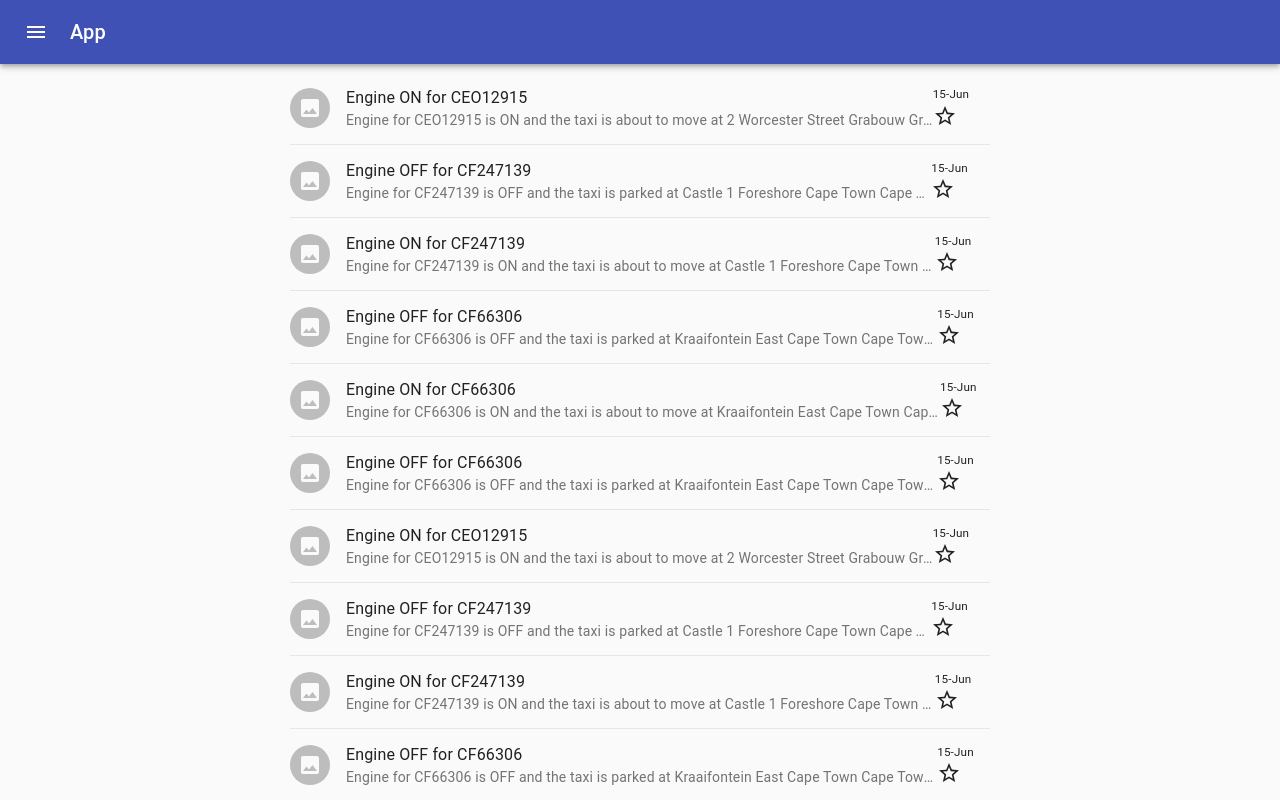
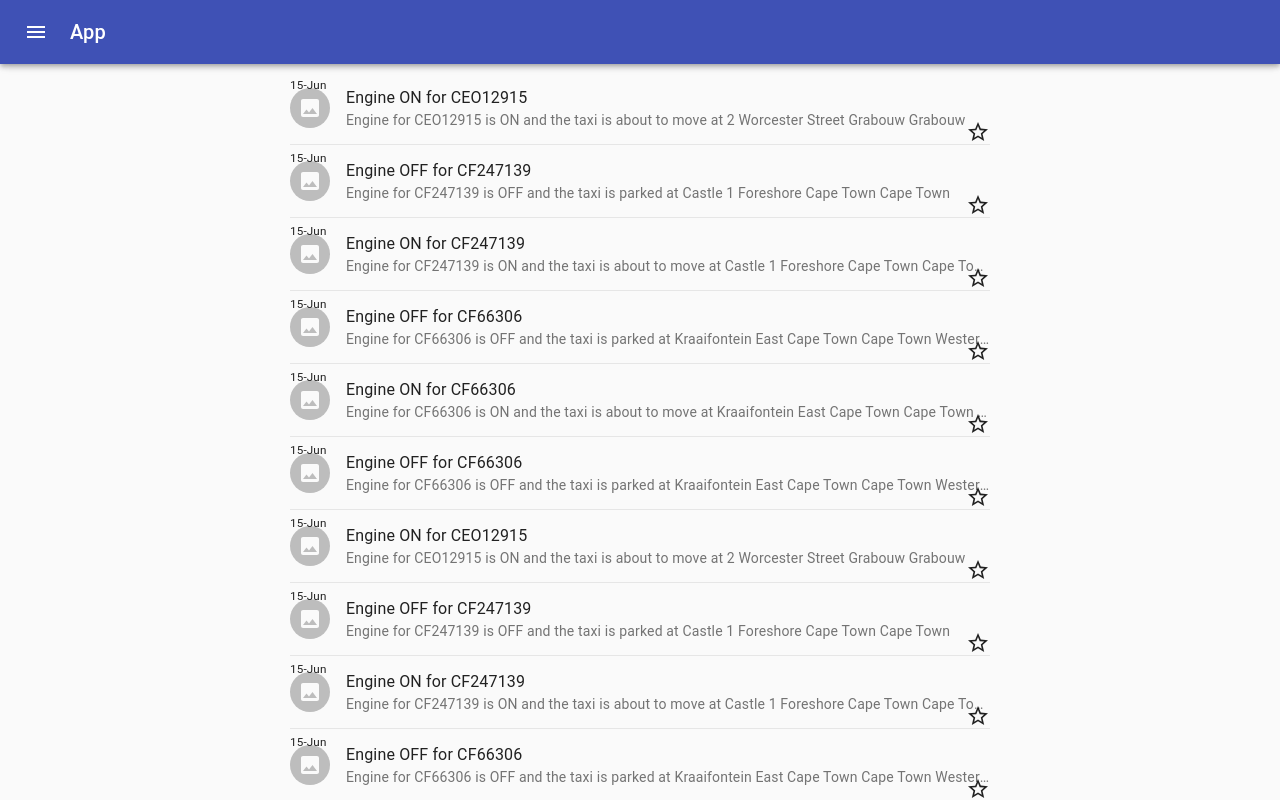
Before and after one commit to makhosi6/zealous-rain, a React (Create React App) app: page /messages in a window 1280 px wide. Shown: the top 800 px of the page. Built offline with nearby package versions, Linux system fonts and the light colour scheme.

Commit message:
Merge branch 'main' of github.com:makhosi6/zealous-rain into main

```diff
--- a/src/comp/Message.js
+++ b/src/comp/Message.js
@@ -12,7 +12,7 @@ export default class Message extends Component {
   render() {
     return (
       <>
-        <ListItem style={{ paddingLeft: "0", paddingRight: "0" }}>
+        <ListItem style={{ paddingLeft: "0", paddingRight: "0", lineHeight: "1.5" }}>
           <ListItemAvatar>
             <Avatar>
               <ImageIcon />
@@ -23,10 +23,8 @@ export default class Message extends Component {
             secondary={this.props.data.message}
           />
           <div>
-            <small>{this.props.data.display}</small>
-            <span>
-              <StarOutline />
-            </span>
+            <small style={{position: "absolute", top: "5px", right: "0", width: "100%"}} >{this.props.data.display}</small>
+              <StarOutline style={{position: "absolute", bottom: "0", right: "0"}} />
           </div>
         </ListItem>
         <Divider light />
--- a/src/comp/Navbar.js
+++ b/src/comp/Navbar.js
@@ -6,7 +6,7 @@ export default class Navbar extends Component {
     render() {
         return (
             <div style={flex}>
-            <AppBar position="static">
+            <AppBar position="sticky">
               <Toolbar>
                 <IconButton edge="start" style={{marginRight: "10px"}} color="inherit" aria-label="menu">
                   <MenuIcon />
@@ -22,7 +22,6 @@ export default class Navbar extends Component {
     }
 }
 
-
 const flex = {
     flexGrow: 1
 }
```
